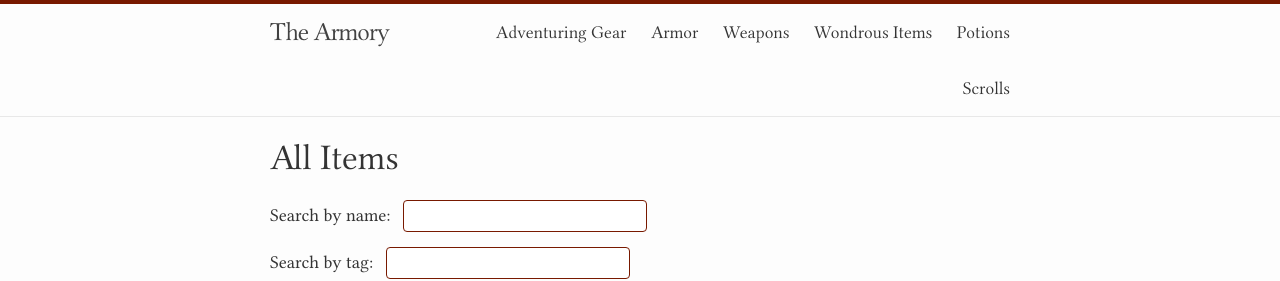
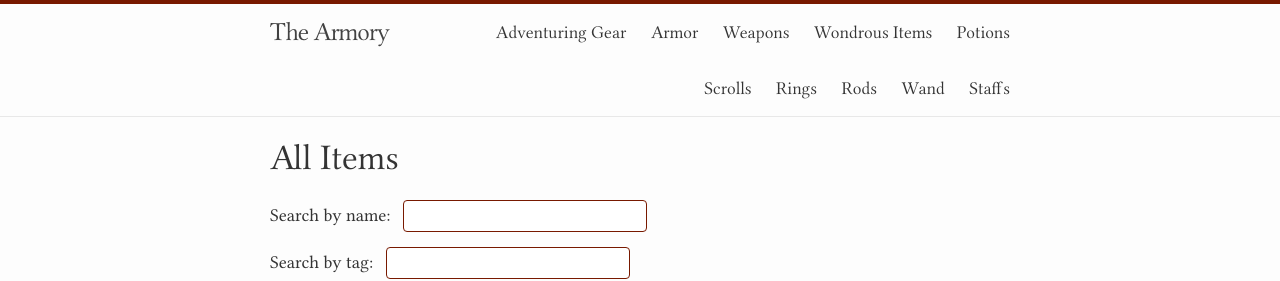
Before and after one commit to Traneptora/armory, a Jekyll site: the page built from index.html, in a window 1280 px wide. Shown: the top 281 px of the page. Built offline with Jekyll 4.4.1, drawn with Linux system fonts in a browser that asks for light colours.

Commit message:
types.yml: add more types

```diff
--- a/_data/types.yml
+++ b/_data/types.yml
@@ -26,3 +26,11 @@
   name: "Potions"
 - tag: scroll
   name: "Scrolls"
+- tag: ring
+  name: "Rings"
+- tag: rod
+  name: "Rods"
+- tag: wand
+  name: "Wand"
+- tag: staff
+  name: "Staffs"
```
